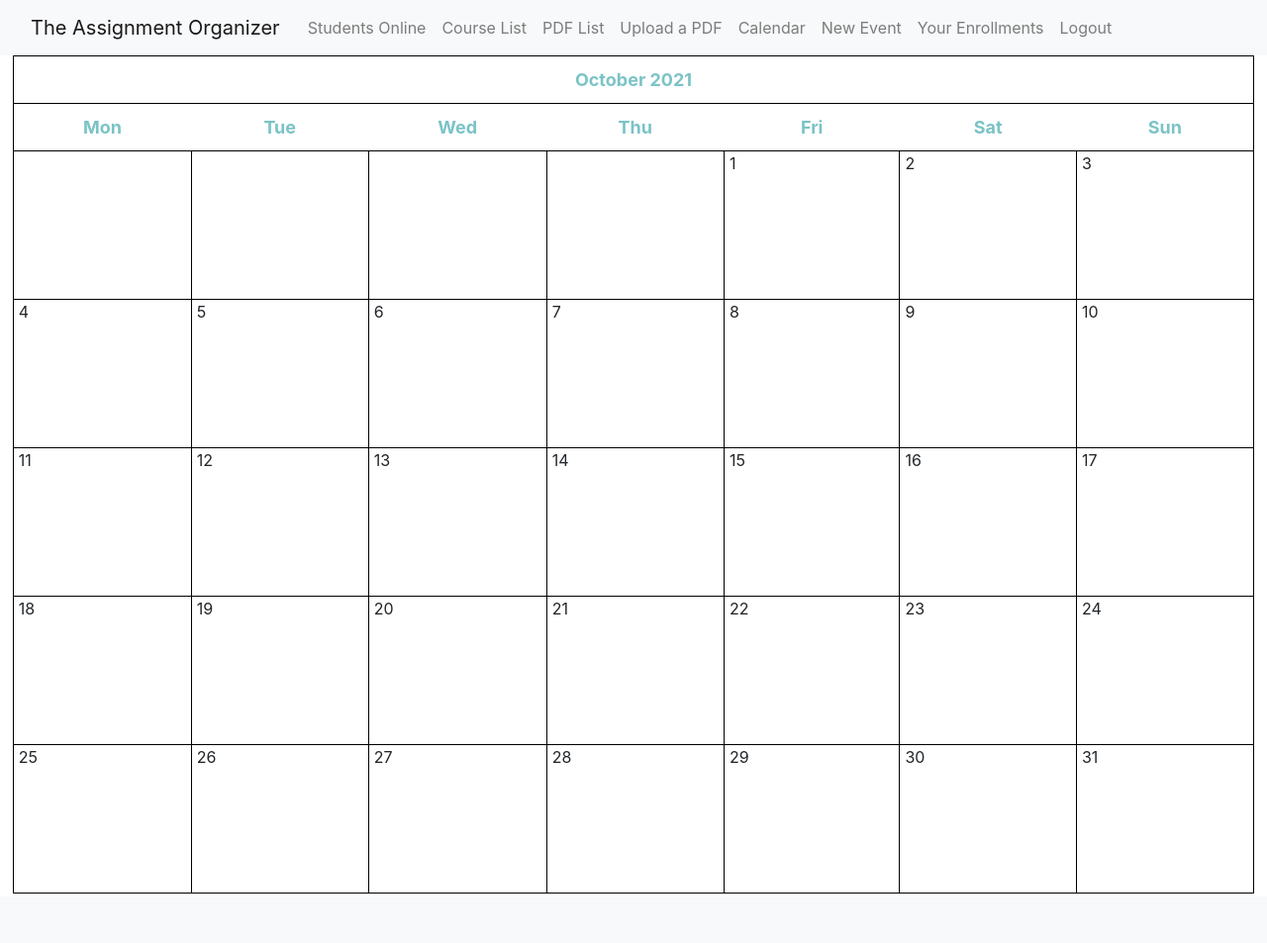
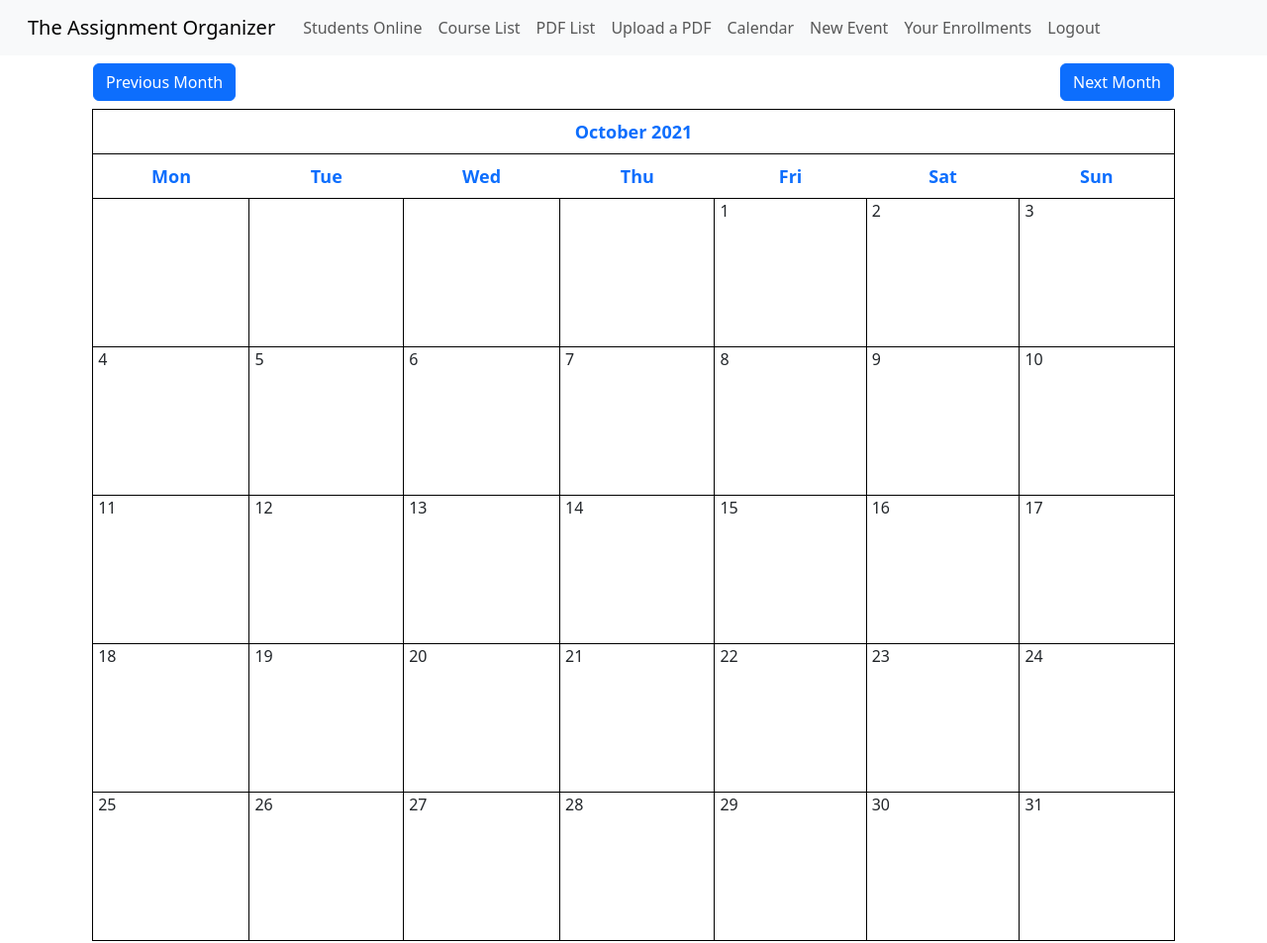
Before and after one commit to sierrashuman/assignment-project, a Django app: page /app/calendar/ in a window 1280 px wide. Shown: the whole page at 99% size. Before the commit the page ends 903 px from the top, so only its background shows below. Run offline with Django 3.2, Linux system fonts and the light colour scheme; a user stored in the database is signed in; tables that the repository leaves empty hold one stand-in row (values such as "Sample post"); some libraries are stand-ins or nearby versions.

Commit message:
Calendar styling + buttons

```diff
--- a/assignment_app/static/assignment_app/css/styles.css
+++ b/assignment_app/static/assignment_app/css/styles.css
@@ -13,7 +13,7 @@
   padding: 10px;
   text-align: center;
   font-size: 18px;
-  color: rgb(123, 195, 198);
+  color: #0d6efd;
 }
 
 .calendar td {
@@ -36,7 +36,7 @@ ul {
 }
 
 a {
-  color: #17a2b8;
+  color: #0d6efd;
 }
 
 .form {
@@ -45,7 +45,7 @@ a {
 
 .form input, .form select, .form textarea {
   border-radius: 5px;
-  border: 1px solid #17a2b8;
+  border: 1px solid #0d6efd;
   outline: none;
   background: none;
   padding: 5px;
--- /dev/null
+++ b/assignment_app/templates/calendar.html
@@ -0,0 +1,11 @@
+{% extends 'base.html' %}
+
+{% block content %}
+
+<div class="container w-100 d-flex justify-content-between mt-2 mb-2">
+	<a class="btn btn-primary " href="{% url 'app:calendar_month_specified' prev_month %}"> Previous Month </a>
+	<a class="btn btn-primary" href="{% url 'app:calendar_month_specified' next_month %}"> Next Month </a>
+</div>
+
+{{ calendar }}
+{% endblock %}
--- a/assignment_app/tests.py
+++ b/assignment_app/tests.py
@@ -170,11 +170,11 @@ class MonthUtilsTest(TestCase):
             self.assertEquals(expected_date, returned_date)
 
       def test_prev_month_none_param(self):
-            expected_string = 'month=2021-7'
+            expected_string = '2021-7'
             returned_string = prev_month(datetime.date(2021, 8, 17))
             self.assertEquals(expected_string, returned_string)
 
       def test_next_month_with_param(self):
-            expected_string =  'month=2021-9'
+            expected_string =  '2021-9'
             returned_string = next_month(datetime.date(2021, 8, 17))
             self.assertEquals(expected_string, returned_string)
--- a/assignment_app/urls.py
+++ b/assignment_app/urls.py
@@ -13,7 +13,8 @@ urlpatterns = [
     path('pdf_list/', views.PDFList.as_view(), name='pdf_list'),
     url(r'^pdf_list/(?P<subset>\d+)/$', views.PDFList.as_view(), name='pdf_list_subset'),
     path('inctag/',  views.inclusiontag, name='online_now'),
-    path('calendar/', views.CalendarView.as_view(), name='calendar'), # here
+    path('calendar/', views.CalendarView.as_view(), name='calendar'),
+    url(r'^calendar/(?P<month>[\w\-]+)/$', views.CalendarView.as_view(), name='calendar_month_specified'), # here
     url(r'^event/new/$', views.event, name='event_new'),
     url(r'^event/edit/(?P<event_id>\d+)/$', views.event, name='event_edit'),
     url(r'^event/edit/(?P<event_id>\d+)/CalendarView/$', views.CalendarView.as_view(), name='calendar'),
--- a/assignment_app/utils.py
+++ b/assignment_app/utils.py
@@ -53,14 +53,14 @@ def get_date(req_day):
 def prev_month(d):
     first = d.replace(day=1)
     prev_month = first - timedelta(days=1)
-    month = 'month=' + str(prev_month.year) + '-' + str(prev_month.month)
+    month = str(prev_month.year) + '-' + str(prev_month.month)
     return month
 
 def next_month(d):
     days_in_month = calendar.monthrange(d.year, d.month)[1]
     last = d.replace(day=days_in_month)
     next_month = last + timedelta(days=1)
-    month = 'month=' + str(next_month.year) + '-' + str(next_month.month)
+    month = str(next_month.year) + '-' + str(next_month.month)
     return month
 
 # function to convert day letters to full string
--- a/assignment_app/views.py
+++ b/assignment_app/views.py
@@ -194,13 +194,14 @@ class PDFList(LoginRequiredMixin, generic.ListView):
 # event: Create or delete a new calendar event
 class CalendarView(LoginRequiredMixin, generic.ListView):
     model = Event
-    template_name = 'assignment_app/calendar.html'
+    template_name = 'calendar.html'
 
     def get_context_data(self, **kwargs):
         context = super().get_context_data(**kwargs)
 
         # use today's date for the calendar
-        d = get_date(self.request.GET.get('day', None))
+        print(self.kwargs.get('month'))
+        d = get_date(self.kwargs.get('month', None))
         context['prev_month'] = prev_month(d)
         context['next_month'] = next_month(d)
         # Instantiate our calendar class with today's year and date
@@ -213,9 +214,11 @@ class CalendarView(LoginRequiredMixin, generic.ListView):
 
 @login_required
 def event(request, event_id=None):
+    edit = False
     instance = Event()
     if event_id:
         instance = get_object_or_404(Event, pk=event_id)
+        edit = True
     else:
         instance = Event()
 
@@ -228,4 +231,4 @@ def event(request, event_id=None):
         instance.delete()
         return HttpResponseRedirect('CalendarView')
 
-    return render(request, 'event.html', {'form': form})
+    return render(request, 'event.html', {'form': form, 'edit': edit})
--- a/templates/assignment_app/calendar.html
+++ /dev/null
@@ -1,13 +0,0 @@
-<!-- assignment_app/templates/assignment_app/calendar.html -->
-
-{% extends 'base2.html' %}
-
-{% block content %}
-
-<div class="clearfix">
-	<!-- <a class="btn btn-info left" href="{% url 'app:calendar' %}?{{ prev_month }}"> Previous Month </a>
-	<a class="btn btn-info right" href="{% url 'app:calendar' %}?{{ next_month }}"> Next Month </a> -->
-</div>
-
-{{ calendar }}
-{% endblock %}
--- a/templates/base2.html
+++ /dev/null
@@ -1,94 +0,0 @@
-<!-- cal/templates/cal/base2.html -->
-{% load static %}
-{% load studenttag %}
-
-<!doctype html>
-<html lang="en">
-
-  {% load bootstrap5 %}
-  {% bootstrap_css %}
-  {% bootstrap_javascript %}
-  {% bootstrap_messages %}
-
-  <body>
-    <nav class="navbar navbar-expand-lg navbar-light bg-light px-3">
-      <div class="container-fluid">
-          <button class="navbar-toggler flex-grow-sm-1 flex-grow-0 me-2" type="button" data-bs-toggle="collapse" data-bs-target="#navbar">
-              <span class="navbar-toggler-icon"></span>
-          </button>
-          <a href="/app/" class="navbar-brand">The Assignment Organizer</a>
-          <div class="collapse navbar-collapse" id="navbar">
-              <ul class="navbar-nav ms-1">
-                  <li class="nav-item">
-                      <a class="nav-link" href="{% url 'app:online_now' %}">
-                          Students Online
-                      </a>
-                  </li>
-                  <li class="nav-item">
-                      <a class="nav-link" href="{% url 'app:courselist' %}">
-                          Course List
-                      </a>
-                  </li>
-                  <li class="nav-item">
-                      <a class="nav-link" href="{% url 'app:pdf_list' %}">
-                          PDF List
-                      </a>
-                  </li>
-                  <li class="nav-item">
-                      <a class="nav-link" href="{% url 'app:upload_pdf' %}">
-                          Upload a PDF
-                      </a>
-                  </li>
-                  <li class="nav-item">
-                      <a class="nav-link" href="{% url 'app:calendar' %}">
-                          Calendar
-                      </a>
-                  </li>
-                  <li class="nav-item">
-                      <a class="nav-link" href="{% url 'app:event_new' %}">
-                          New Event
-                      </a>
-                  </li>
-                  <li class="nav-item">
-                      <a class="nav-link" href="/app/enroll_course/{% get_student request %}">
-                          Your Enrollments
-                      </a>
-                  </li>
-                  <li class="nav-item">
-                      <a class="nav-link" href="/logout">Logout</a>
-                  </li>
-              </ul>
-          </div>
-      </div>
-  </nav>
-
-  </body>
-
-<head>
-  <!-- Required meta tags -->
-  <meta charset="utf-8">
-  <meta name="viewport" content="width=device-width, initial-scale=1, shrink-to-fit=no">
-  <!-- Bootstrap CSS -->
-  <link rel="stylesheet" href="https://maxcdn.bootstrapcdn.com/bootstrap/4.0.0/css/bootstrap.min.css">
-  <link rel="stylesheet" href="https://use.fontawesome.com/releases/v5.0.10/css/all.css">
-  <link rel="stylesheet" type="text/css" href="{% static 'assignment_app/css/styles.css' %}">
-  <title>Calendar</title>
-</head>
-<body>
-
-  {% block content %}
-  {% endblock %}
-
-  <!-- Optional JavaScript -->
-  <!-- jQuery first, then Popper.js, then Bootstrap JS -->
-  <script src="https://code.jquery.com/jquery-3.2.1.slim.min.js" integrity="sha384-KJ3o2DKtIkvYIK3UENzmM7KCkRr/rE9/Qpg6aAZGJwFDMVNA/GpGFF93hXpG5KkN"
-    crossorigin="anonymous"></script>
-  <script src="https://cdnjs.cloudflare.com/ajax/libs/popper.js/1.12.9/umd/popper.min.js" integrity="sha384-ApNbgh9B+Y1QKtv3Rn7W3mgPxhU9K/ScQsAP7hUibX39j7fakFPskvXusvfa0b4Q"
-    crossorigin="anonymous"></script>
-  <script src="https://maxcdn.bootstrapcdn.com/bootstrap/4.0.0/js/bootstrap.min.js" integrity="sha384-JZR6Spejh4U02d8jOt6vLEHfe/JQGiRRSQQxSfFWpi1MquVdAyjUar5+76PVCmYl"
-    crossorigin="anonymous"></script>
-
-  {% block script %}
-  {% endblock %}
-</body>
-</html>
```
Also changed, not shown: assignment_app/templates/event.html (+7 -3 lines).
